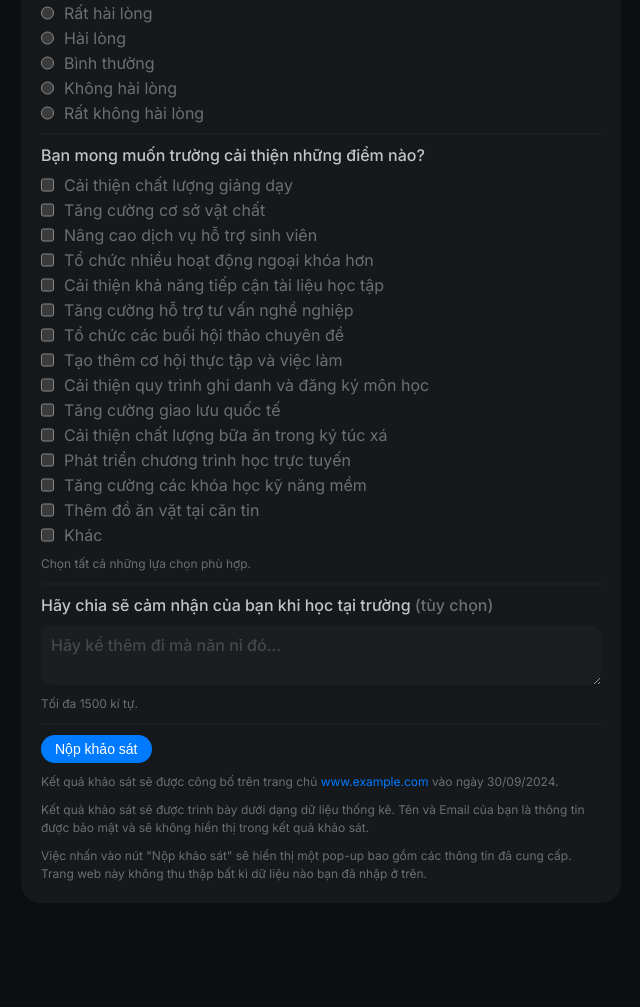
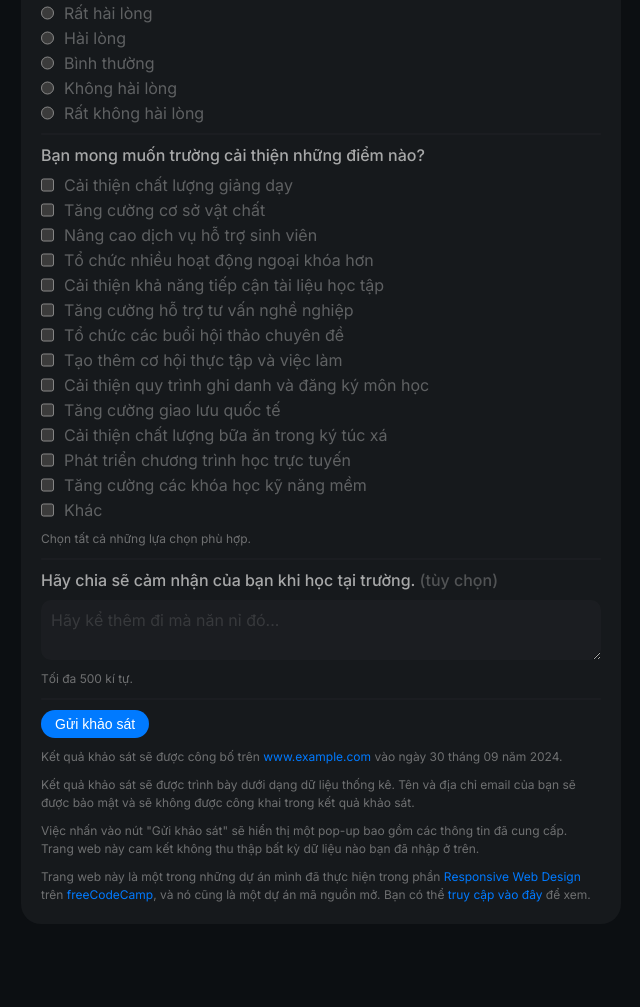
Before and after one commit to Swee5t/freeCodeCamp-projects, a plain HTML site: page responsive-web-design/survey-form/index.html in a window 1280 px wide. Shown: the part 1029-2036 px from the top of the page, without its empty margins (319-959 px from the left). Drawn offline with Linux system fonts and the light colour scheme.

Commit message:
update survey form

```diff
--- a/responsive-web-design/survey-form/index.html
+++ b/responsive-web-design/survey-form/index.html
@@ -186,10 +186,6 @@
                         Tăng cường các khóa học kỹ năng mềm
                     </label>
                     <label class="checkbox-label">
-                        <input type="checkbox" name="improvement" value="food-and-beverage">
-                        Thêm đồ ăn vặt tại căn tin
-                    </label>
-                    <label class="checkbox-label">
                         <input type="checkbox" name="improvement" value="other">
                         Khác
                     </label>
@@ -199,42 +195,58 @@
             </div>
             <!-- FEEDBACK -->
             <div class="form-group">
-                <label for="feedback" class="label">Hãy chia sẽ cảm nhận của bạn khi học tại trường <span
+                <label for="feedback" class="label">Hãy chia sẽ cảm nhận của bạn khi học tại trường. <span
                         class="clue">(tùy chọn)</span></label>
                 <textarea class="textarea" name="feedback" id="feedback" placeholder="Hãy kể thêm đi mà năn nỉ đó..."
-                    maxlength="1500"></textarea>
-                <p class="note" id="feedback-note">Tối đa 1500 kí tự.</p>
+                    maxlength="500"></textarea>
+                <p class="note" id="feedback-note">Tối đa 500 kí tự.</p>
                 <span class="separator-line"></span>
-
-                <!-- SCRIPT KIỂM TRA SỐ LƯỢNG KÝ TỰ KHI NHẬP -->
-                <script>
-                    document.getElementById('feedback').addEventListener('input', function () {
-                        const maxLength = this.maxLength;
-                        const currentLength = this.value.length;
-                        const remainingLength = maxLength - currentLength;
-
-                        const noteElement = document.getElementById('feedback-note');
-                        noteElement.textContent = `${currentLength} / ${remainingLength}`;
-                    });
-                </script>
             </div>
             <!-- SUBMIT -->
             <div class="form-group">
                 <div class="submit-button">
-                    <button class="button" type="submit" id="submit">Nộp khảo sát</button>
+                    <button class="button" type="submit" id="submit">Gửi khảo sát</button>
                 </div>
-                <p class="note">Kết quả khảo sát sẽ được công bố trên trang chủ <a href="https://www.example.com"
-                        target="_blank" class="hyperlink">www.example.com</a> vào ngày <span id="date"></span>.</p>
-                <p class="note">Kết quả khảo sát sẽ được trình bày dưới dạng dữ liệu thống kê. Tên và Email của bạn là
-                    thông tin được bảo mật và sẽ không hiển thị trong kết quả khảo sát.
+                <p class="note">Kết quả khảo sát sẽ được công bố trên <a href="https://www.example.com" target="_blank"
+                        class="hyperlink">www.example.com</a> vào <span id="date"></span>.</p>
+                <p class="note">Kết quả khảo sát sẽ được trình bày dưới dạng dữ liệu thống kê. Tên và địa chỉ email của
+                    bạn sẽ được bảo mật và sẽ không được công khai trong kết quả khảo sát.
                 </p>
-                <p class="note">Việc nhấn vào nút "Nộp khảo sát" sẽ hiển thị một pop-up bao gồm các thông tin đã cung
-                    cấp. Trang web này không thu thập bất kì dữ liệu nào bạn đã nhập ở trên.</p>
+                <p class="note">Việc nhấn vào nút "Gửi khảo sát" sẽ hiển thị một pop-up bao gồm các thông tin đã cung
+                    cấp. Trang web này cam kết không thu thập bất kỳ dữ liệu nào bạn đã nhập ở trên.</p>
                 <span class="separator-line"></span>
+                <p class="note">Trang web này là một trong những dự án mình đã thực hiện trong phần <a href="https://www.freecodecamp.org/learn/2022/responsive-web-design/" target="_blank" class="hyperlink">Responsive Web Design</a> trên <a href="https://www.freecodecamp.org/" target="_blank" class="hyperlink">freeCodeCamp</a>, và nó cũng là một dự án mã nguồn mở. Bạn có thể <a href="https://github.com/Swee5t/freeCodeCamp-projects/tree/main/responsive-web-design/survey-form" target="_blank" class="hyperlink">truy cập vào đây</a> để xem.</p>
             </div>
         </form>
         <footer class="footer"></footer>
     </div>
+
+    <!-- SCRIPT KIỂM TRA SỐ LƯỢNG KÝ TỰ KHI NHẬP -->
+    <script>
+        const lastInputTime = Date.now();
+        let previousTextContent;
+        let timeoutId;
+
+        document.getElementById('feedback').addEventListener('input', function () {
+            const maxLength = this.maxLength;
+            const currentLength = this.value.length;
+            const remainingLength = maxLength - currentLength;
+
+            const noteElement = document.getElementById('feedback-note');
+
+            if (!timeoutId) previousTextContent = noteElement.textContent;
+
+            noteElement.textContent = `${previousTextContent} (${currentLength} / ${remainingLength})`;
+            noteElement.classList.add('gradient');
+
+            clearTimeout(timeoutId);
+
+            timeoutId = setTimeout(() => {
+                noteElement.textContent = previousTextContent;
+                noteElement.classList.remove('gradient')
+            }, 3000);
+        });
+    </script>
 
     <!-- SCRIPT TỔNG HỢP KẾT QUẢ ĐÃ NHẬP -->
     <script>
@@ -279,7 +291,7 @@
             const day = String(date.getDate()).padStart(2, '0');
             const month = String(date.getMonth() + 1).padStart(2, '0'); // Tháng bắt đầu từ 0
             const year = date.getFullYear();
-            return `${day}/${month}/${year}`;
+            return `ngày ${day} tháng ${month} năm ${year}`;
         }
 
         const today = new Date();
--- a/responsive-web-design/survey-form/styles.css
+++ b/responsive-web-design/survey-form/styles.css
@@ -1,7 +1,9 @@
 @import url('https://fonts.googleapis.com/css2?family=Inter:ital,opsz,wght@0,14..32,100..900;1,14..32,100..900&display=swap');
 
 :root {
-    --text-color: 238, 238, 238;
+    --primary-text-color: 238, 238, 238;
+    --secondary-text-color: 204, 204, 204;
+    --tertiary-text-color: 170, 170, 170;
     --background-color: 12, 15, 18;
     --form-background-color: 22, 25, 28;
     --input-background-color: 32, 35, 38;
@@ -22,7 +24,7 @@
 
 body {
     font-family: 'Inter', sans-serif;
-    color: rgb(var(--text-color));
+    color: rgb(var(--primary-text-color));
     background-color: rgb(var(--background-color));
 }
 
@@ -51,7 +53,7 @@ header {
         font-size: 16px;
         font-weight: 500;
         margin-top: 10px;
-        color: rgba(var(--text-color), .8);
+        color: rgba(var(--secondary-text-color), .8);
     }
 }
 
@@ -76,10 +78,10 @@ footer {
         .label {
             font-size: 16px;
             font-weight: 500;
-            color: rgba(var(--text-color), .8);
+            color: rgba(var(--secondary-text-color), .8);
 
             .clue {
-                color: rgba(var(--text-color), .4);
+                color: rgba(var(--tertiary-text-color), .4);
             }
         }
 
@@ -89,8 +91,8 @@ footer {
             width: 100%;
             padding: 10px;
             font-size: 16px;
-            font-weight: 500;
-            color: rgb(var(--text-color));
+            font-weight: 400;
+            color: rgb(var(--primary-text-color));
             background: rgba(var(--input-background-color), .5);
             border: none;
             border-radius: 10px;
@@ -98,7 +100,7 @@ footer {
             appearance: none;
 
             &::placeholder {
-                color: rgba(var(--text-color), .2);
+                color: rgba(var(--tertiary-text-color), .2);
             }
 
             &:hover,
@@ -142,10 +144,10 @@ footer {
         .checkbox-label {
             display: flex;
             gap: 10px;
-            color: rgba(var(--text-color), .4);
+            color: rgba(var(--secondary-text-color), .4);
 
             &:has(:checked) {
-                color: rgba(var(--text-color), .8);
+                color: rgba(var(--primary-text-color), .8);
             }
         }
 
@@ -168,11 +170,21 @@ footer {
         }
 
         .note {
+            width: fit-content;
             margin-top: 10px;
             font-size: 12px;
             font-weight: 400;
             line-height: 1.5;
-            color: rgb(var(--text-color), .4);
+            color: rgb(var(--tertiary-text-color), .6);
+
+            &.gradient {
+                background-image: linear-gradient(90deg, rgba(var(--tertiary-text-color), 1), rgba(var(--tertiary-text-color), .6), rgba(var(--tertiary-text-color), 1));
+                background-size: 200% auto;
+                color: transparent;
+                -webkit-text-fill-color: transparent;
+                background-clip: text;
+                animation: animatedTextGradient 1s linear infinite
+            }
         }
 
         .separator-line {
@@ -200,3 +212,9 @@ footer {
         text-decoration: underline;
     }
 }
+
+@keyframes animatedTextGradient {
+    to {
+        background-position: -200% center;
+    }
+}
```
